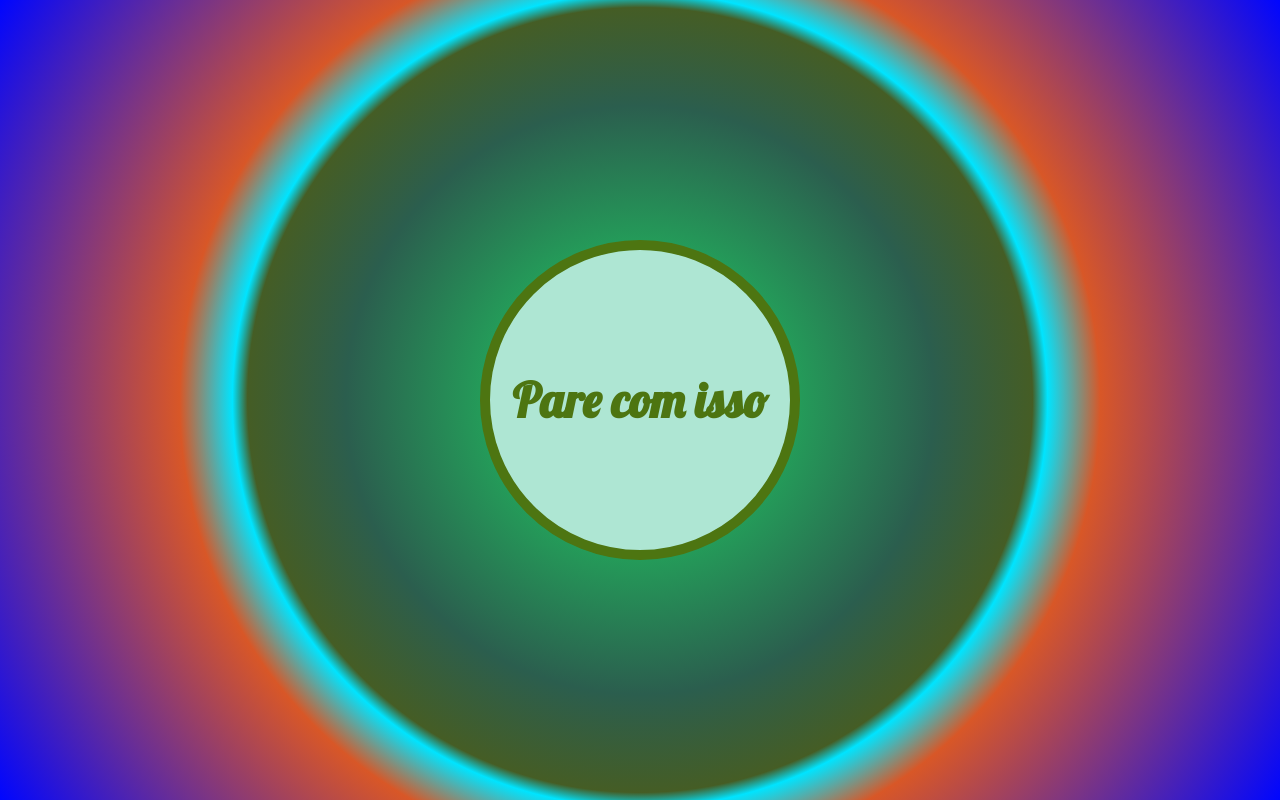
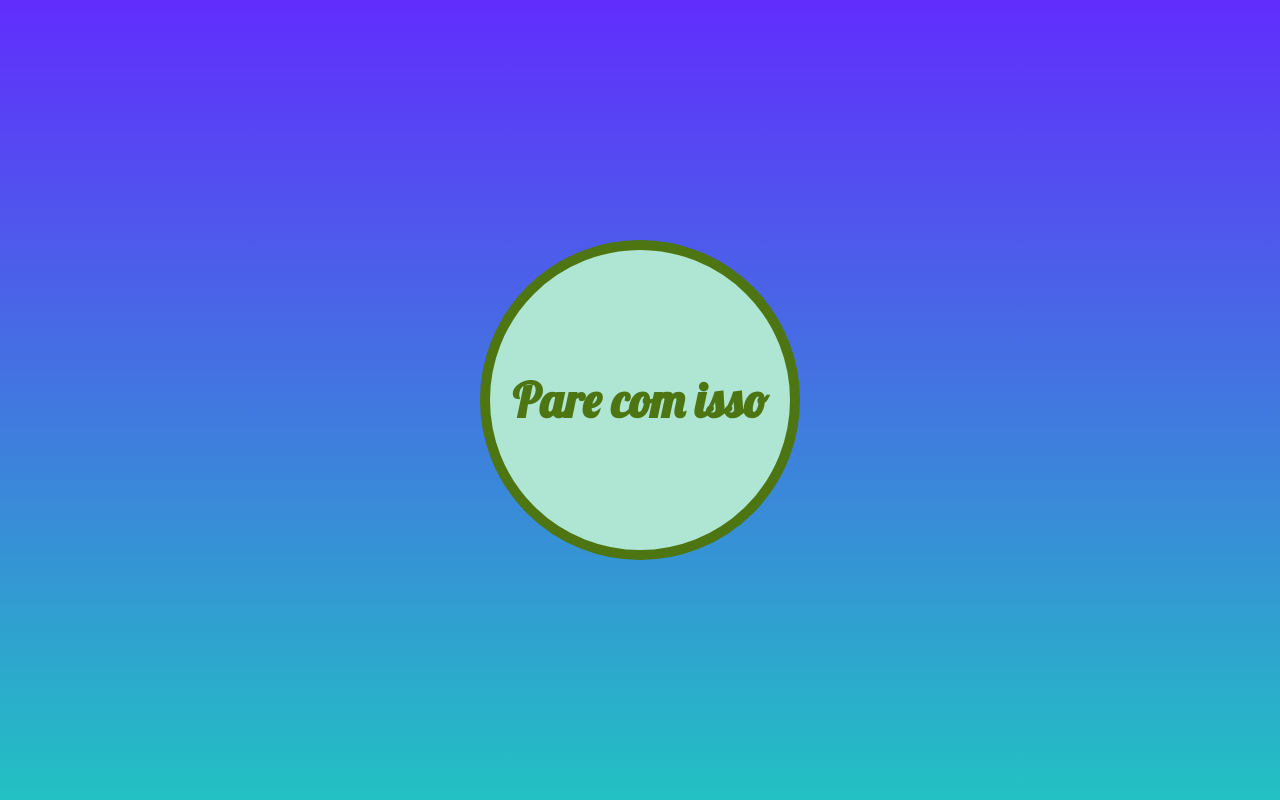
Before and after one commit to duzi5/greenrocket_Flask, a Flask app: page / in a window 1280 px wide. Run offline with Flask 2, Linux system fonts and the light colour scheme; some libraries are stand-ins or nearby versions.

Commit message:
mudando a cor de fundo

```diff
--- a/app/static/styles.css
+++ b/app/static/styles.css
@@ -20,10 +20,9 @@ body{
     height: 100%;
     width: 100%;
     display:flex;
-    background: rgb(28,226,102);
-    background: radial-gradient(circle, rgba(28,226,102,1) 0%, rgba(43,94,78,1) 39%, rgba(69,93,37,1) 52%, rgba(0,228,255,1) 54%, rgba(216,87,39,1) 61%, rgba(161,66,94,1) 71%, rgba(122,52,133,1) 78%, rgba(0,6,255,1) 100%);
+    background: rgb(34,193,195);
+    background: linear-gradient(0deg, rgba(34,193,195,1) 0%, rgba(97,45,253,1) 100%);
 }
-
 .centro {
     height: 300px;
     width: 300px;
```
